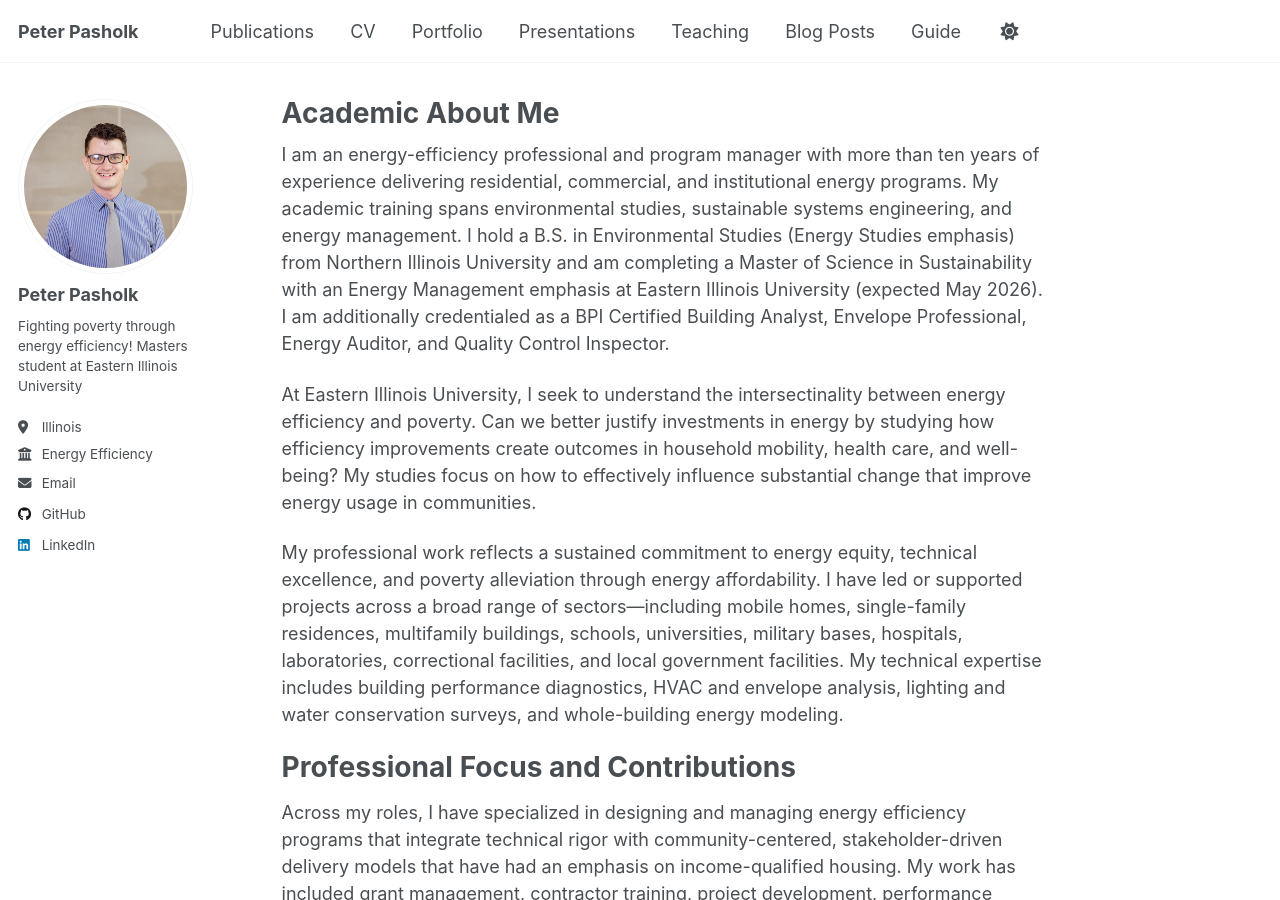
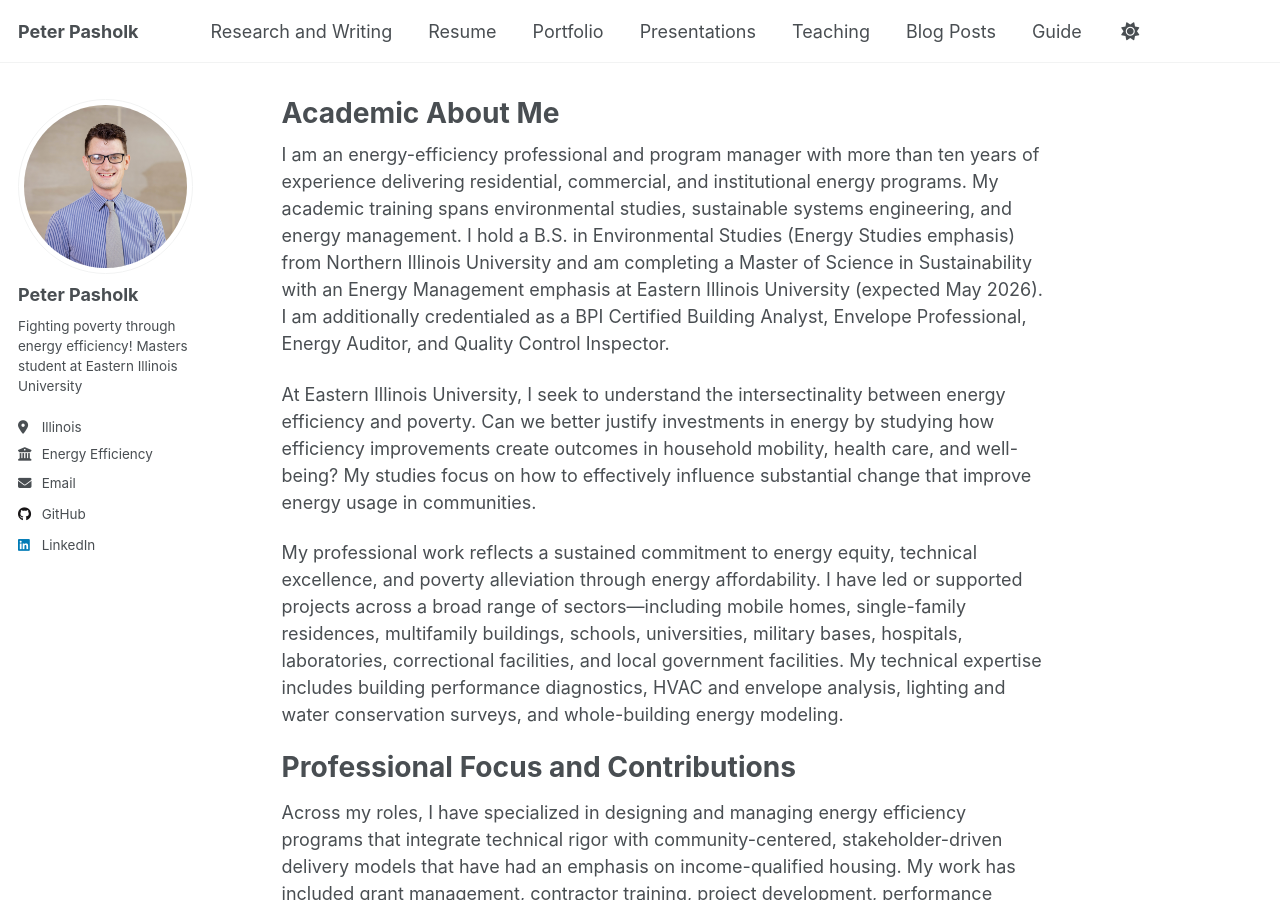
Before and after one commit to ppasholk/ppasholk.github.io, a Jekyll site: the page built from _pages/about.md, in a window 1280 px wide and 900 px high. Built offline with Jekyll 4.4.1, drawn with Linux system fonts in a browser that asks for light colours; a script that is not in the unit is left out.

Commit message:
Rename 'Publications' to 'Research and Writing' and 'CV' to 'Resume'

```diff
--- a/_data/navigation.yml
+++ b/_data/navigation.yml
@@ -8,10 +8,10 @@
 #      Markdown formatted page while the second is generated using JSON.
 
 main:
-  - title: "Publications"
+  - title: "Research and Writing"
     url: /publications/
 
-  - title: "CV"
+  - title: "Resume"
     url: http://ppasholk.github.io/files/PasholkResume.pdf
 
   - title: "Portfolio"
```
